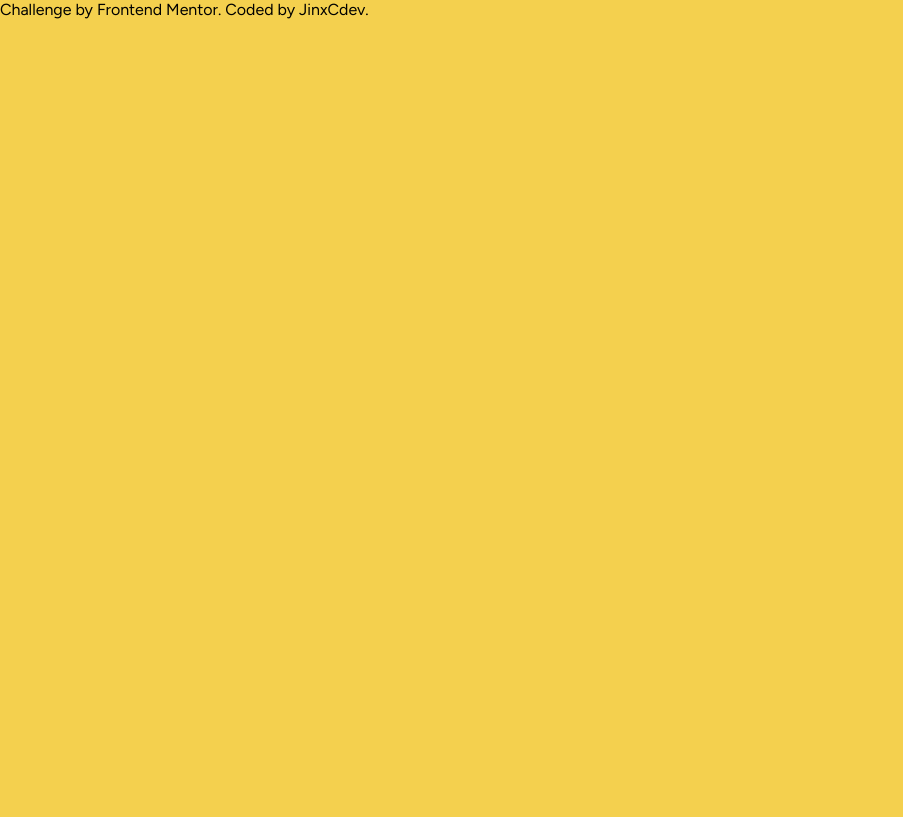
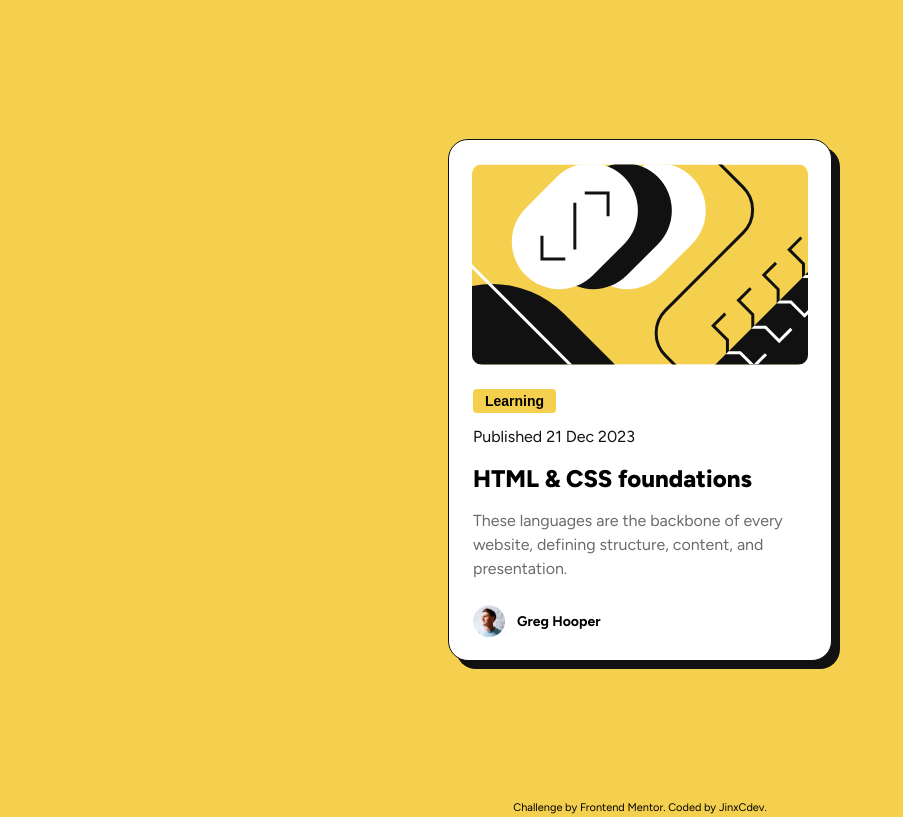
Before and after one commit to JinxCdev/BlogPreviewCard, a plain HTML site: page index.html in a window 1280 px wide. Shown: the whole page, without its empty margins (0-903 px from the left). Drawn offline with Linux system fonts and the light colour scheme.

Commit message:
Frontend Mentor Challenge - Blog preview card finished

```diff
--- a/css/app.css
+++ b/css/app.css
@@ -36,10 +36,11 @@ body {
     font-optical-sizing: auto;
     font-style: normal;
     margin: 0;
+    line-height: 1.5;
 }
 
 /** globals **/
-h1, p {
+h2, p {
     margin: 0;
 }
 
@@ -52,3 +53,79 @@ a {
     text-decoration: none;
     color: var(--Slate-900);
 }
+
+.container {
+    height: 100vh;
+    display: flex;
+    flex-direction: column;
+    align-items: center;
+    justify-content: center;
+}
+
+/** card **/
+.card {
+    max-width: 38.4rem;
+    height: 52.2rem;
+    background-color: var(--white);
+    border: 1px solid var(--gray-950);
+    border-radius: 2rem;
+    box-shadow: .8rem .8rem var(--gray-950);
+}
+
+.card__img__top {
+    margin: var(--xlarge-spacing) auto 0 auto;
+    border-radius: 1rem;
+}
+
+.card__body {
+    padding: var(--xlarge-spacing) var(--xlarge-spacing) 0 var(--xlarge-spacing);
+}
+
+.card__button {
+    font-size: var(--small-size);
+    padding: var(--small-spacing) var(--large-spacing);
+    font-weight: 700;
+    border: none;
+    background-color: var(--yellow);
+    border-radius: .4rem;
+}
+
+.card__published {
+    margin: var(--large-spacing) 0;
+    color: var(--gray-950);
+}
+
+.card__heading {
+    font-family: var(--large-size);
+    font-weight: 800;
+    margin-bottom: var(--large-spacing);
+}
+
+.card__description {
+    color: var(--gray-500);
+    font-size: var(--medium-size);
+}
+
+.card__footer {
+    margin: var(--xlarge-spacing);
+    display: flex;
+    flex-direction: row;
+    align-items: center;
+    gap: var(--large-spacing);
+}
+
+.card__img__footer {
+    width: 3.2rem;
+    height: 3.2rem;
+}
+
+.card__footer__text {
+    font-weight: 700;
+    font-size: var(--small-size);
+}
+
+/** footer **/
+.attribution {
+    font-size: 1.1rem;
+    text-align: center;
+}
--- a/index.html
+++ b/index.html
@@ -9,6 +9,27 @@
   <title>Frontend Mentor | Blog preview card</title>
 </head>
 <body>
+  <main class="container">
+    <div class="card">
+      <img class="card__img__top" src="assets/images/illustration-article.svg" alt="illustration article image">
+
+      <div class="card__body">
+        <button class="card__button">Learning</button>
+
+        <p class="card__published">Published 21 Dec 2023</p>
+
+        <h2 class="card__heading">HTML & CSS foundations</h2>
+
+        <p class="card__description">These languages are the backbone of every website, defining structure, content, and presentation.</p>
+      </div>
+
+      <div class="card__footer">
+        <img class="card__img__footer" src="assets/images/image-avatar.jpg" alt="autor image">
+
+        <p class="card__footer__text">Greg Hooper</p>
+      </div>
+    </div>
+  </main>
 
   <footer class="attribution">
     Challenge by <a href="https://www.frontendmentor.io?ref=challenge" target="_blank">Frontend Mentor</a>.
```
